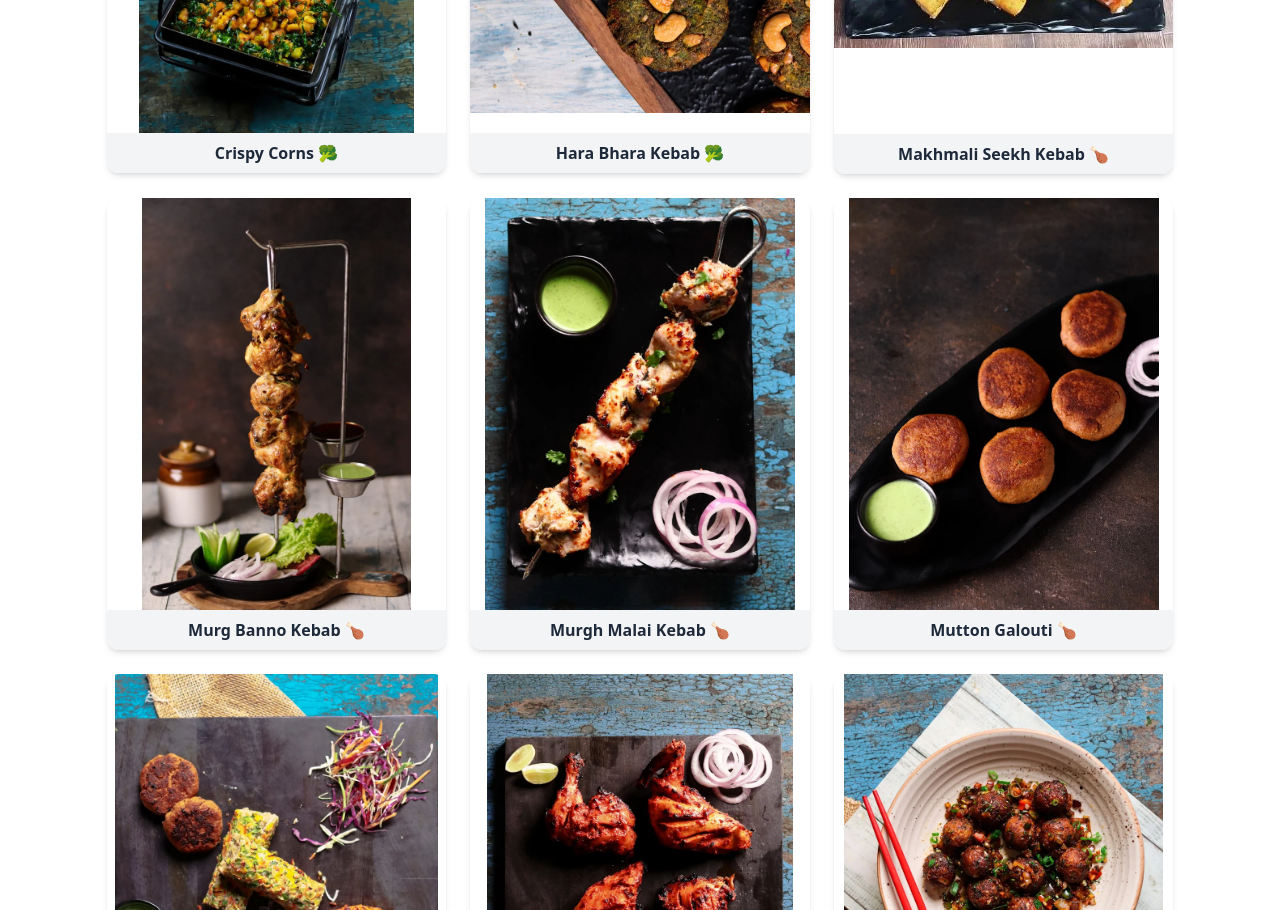
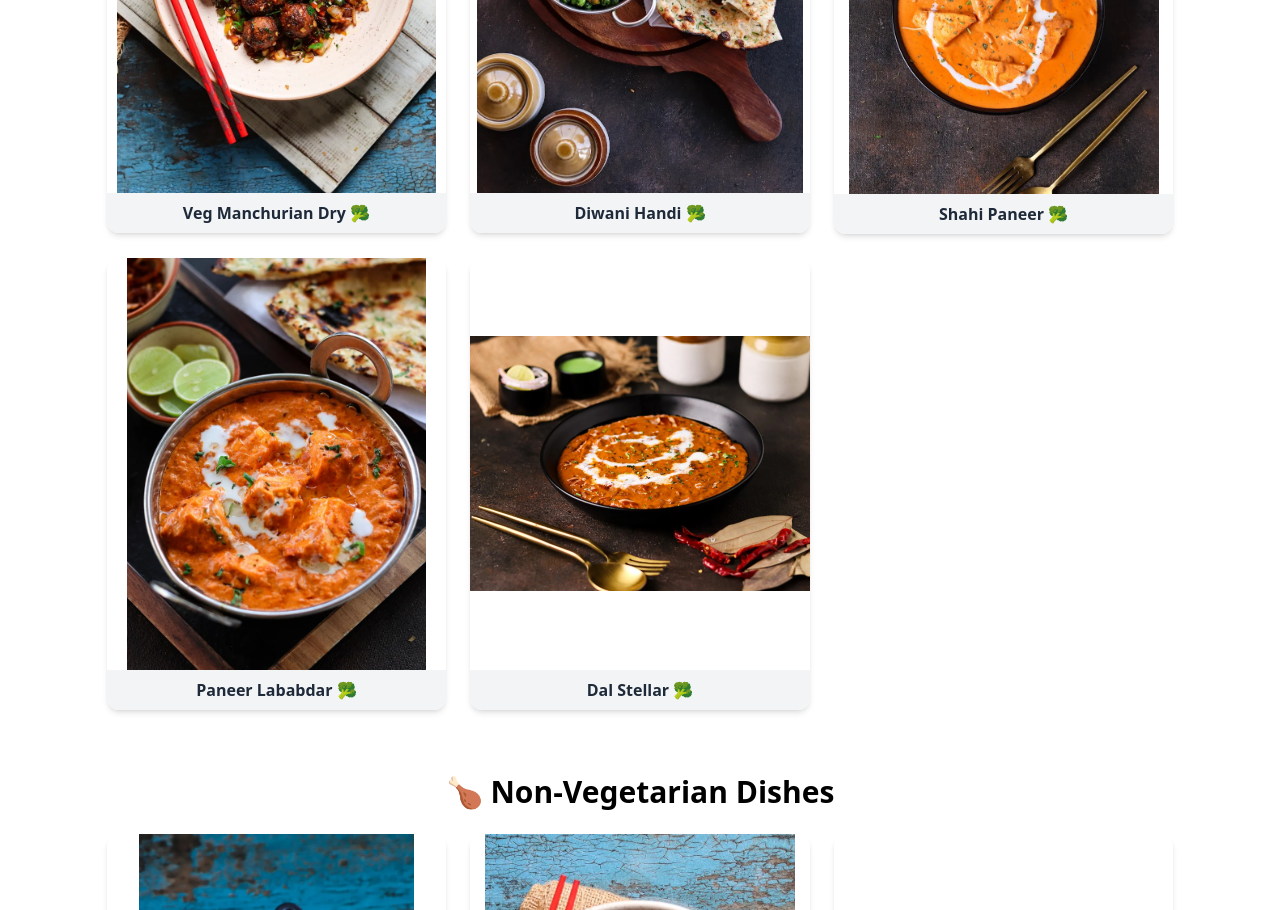
Before and after one commit to Shubham9049/binge, a Next.js app: page /gallery in a window 1280 px wide. Shown: the part 1560-2470 px from the top of the page. Built offline with nearby package versions, Linux system fonts and the light colour scheme.

Commit message:
Add changes

```diff
--- a/src/app/gallery/page.tsx
+++ b/src/app/gallery/page.tsx
@@ -30,7 +30,7 @@ export default function OurCreationsPage() {
 
   const scrollToNext = () => {
     if (creationsRef.current) {
-      const yOffset = -50; // 👈 adjust gap from top (navbar height)
+      const yOffset = -50;
       const y =
         creationsRef.current.getBoundingClientRect().top +
         window.scrollY +
@@ -40,8 +40,7 @@ export default function OurCreationsPage() {
     }
   };
 
-  // 👉 Store all images in an array
-  // 👉 Menu Items (name + image + type)
+  // Menu Items
   const menuItems = [
     { name: "Chilli Chicken Dry", img: img1, type: "non-veg" },
     { name: "Chilli Fish", img: img2, type: "non-veg" },
@@ -64,22 +63,65 @@ export default function OurCreationsPage() {
     { name: "Kashmiri Fish Tikka", img: img19, type: "non-veg" },
   ];
 
-  // 👉 Modal state
+  // Separate Veg & Non-Veg
+  const vegItems = menuItems.filter((item) => item.type === "veg");
+  const nonVegItems = menuItems.filter((item) => item.type === "non-veg");
+
+  // Modal state
   const [isOpen, setIsOpen] = useState(false);
   const [currentIndex, setCurrentIndex] = useState(0);
 
-  const openModal = (index: number) => {
+  const openModal = (index: number, items: typeof menuItems) => {
+    // index relative to that category
     setCurrentIndex(index);
     setIsOpen(true);
+    // save which list (veg or non-veg)
+    setActiveList(items);
   };
+
+  const [activeList, setActiveList] = useState<typeof menuItems>(menuItems);
 
   const closeModal = () => setIsOpen(false);
 
   const prevImage = () =>
-    setCurrentIndex((prev) => (prev === 0 ? menuItems.length - 1 : prev - 1));
+    setCurrentIndex((prev) => (prev === 0 ? activeList.length - 1 : prev - 1));
 
   const nextImage = () =>
-    setCurrentIndex((prev) => (prev === menuItems.length - 1 ? 0 : prev + 1));
+    setCurrentIndex((prev) => (prev === activeList.length - 1 ? 0 : prev + 1));
+
+  // Card component (to avoid repetition)
+  const MenuGrid = ({
+    title,
+    items,
+  }: {
+    title: string;
+    items: typeof menuItems;
+  }) => (
+    <div className="mb-16">
+      <h2 className="text-3xl font-bold mb-6">{title}</h2>
+      <div className="grid grid-cols-1 sm:grid-cols-2 lg:grid-cols-3 gap-6">
+        {items.map((item, idx) => (
+          <div
+            key={idx}
+            onClick={() => openModal(idx, items)}
+            className="relative aspect-[3/4] w-full shadow-md rounded-xl overflow-hidden hover:shadow-2xl transition cursor-pointer flex flex-col"
+          >
+            <div className="relative flex-1">
+              <Image
+                src={item.img}
+                alt={item.name}
+                fill
+                className="object-contain bg-white hover:scale-105 transition-transform duration-300"
+              />
+            </div>
+            <div className="bg-gray-100 py-2 text-center font-semibold text-gray-800">
+              {item.name} {item.type === "veg" ? "🥦" : "🍗"}
+            </div>
+          </div>
+        ))}
+      </div>
+    </div>
+  );
 
   return (
     <div>
@@ -87,7 +129,6 @@ export default function OurCreationsPage() {
 
       {/* HERO SECTION */}
       <section className="relative w-full h-[75vh] flex items-center justify-center pt-32">
-        {/* Background Image */}
         <Image
           src={banner}
           alt="Our Creations"
@@ -95,19 +136,13 @@ export default function OurCreationsPage() {
           priority
           className="object-fill"
         />
-
-        {/* Dark Overlay */}
         <div className="absolute inset-0 bg-black/60"></div>
-
-        {/* Content */}
         <div className="relative z-10 text-center text-white px-4">
           <h1 className="text-5xl md:text-7xl font-bold mb-4">Our Creations</h1>
           <p className="text-lg md:text-2xl max-w-2xl mx-auto">
             A showcase of flavors, artistry, and passion — crafted by our chefs
             to delight your senses.
           </p>
-
-          {/* Scroll Down Indicator */}
           <button
             onClick={scrollToNext}
             className="mt-10 animate-bounce border rounded-full w-fit px-1 py-2 mx-auto cursor-pointer"
@@ -125,65 +160,41 @@ export default function OurCreationsPage() {
             Flip through our menu pages just like a catalog.
           </p>
 
-          {/* Menu Pages Grid */}
-          <div className="grid grid-cols-1 sm:grid-cols-2 lg:grid-cols-3 gap-6">
-            {menuItems.map((item, idx) => (
-              <div
-                key={idx}
-                onClick={() => openModal(idx)}
-                className="relative aspect-[3/4] w-full shadow-md rounded-xl overflow-hidden hover:shadow-2xl transition cursor-pointer flex flex-col"
-              >
-                <div className="relative flex-1">
-                  <Image
-                    src={item.img}
-                    alt={item.name}
-                    fill
-                    className="object-contain bg-white hover:scale-105 transition-transform duration-300"
-                  />
-                </div>
-                <div className="bg-gray-100 py-2 text-center font-semibold text-gray-800">
-                  {item.name} {item.type === "veg" ? "🥦" : "🍗"}
-                </div>
-              </div>
-            ))}
-          </div>
+          {/* Veg Section */}
+          <MenuGrid title="🥦 Vegetarian Dishes" items={vegItems} />
+
+          {/* Non-Veg Section */}
+          <MenuGrid title="🍗 Non-Vegetarian Dishes" items={nonVegItems} />
         </div>
       </section>
 
       {/* FULLSCREEN MODAL */}
       {isOpen && (
         <div className="fixed inset-0 z-50 flex items-center justify-center bg-black/90">
-          {/* Close button */}
           <button
             onClick={closeModal}
             className="absolute top-5 right-5 text-white text-3xl font-bold"
           >
             ✕
           </button>
-
-          {/* Prev button */}
           <button
             onClick={prevImage}
             className="absolute left-5 text-white text-4xl font-bold"
           >
             ‹
           </button>
-
-          {/* Next button */}
           <button
             onClick={nextImage}
             className="absolute right-5 text-white text-4xl font-bold"
           >
             ›
           </button>
-
-          {/* Image */}
           <div className="relative w-11/12 md:w-3/4 lg:w-1/2 h-[80vh]">
             <Image
-              src={menuItems[currentIndex].img}
-              alt={menuItems[currentIndex].name}
+              src={activeList[currentIndex].img}
+              alt={activeList[currentIndex].name}
               fill
-              className="object-contain"
+              className="object-cover"
             />
           </div>
         </div>
```
